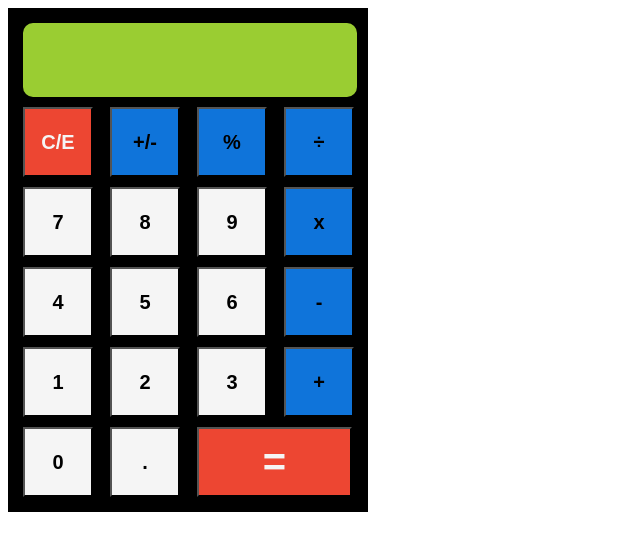
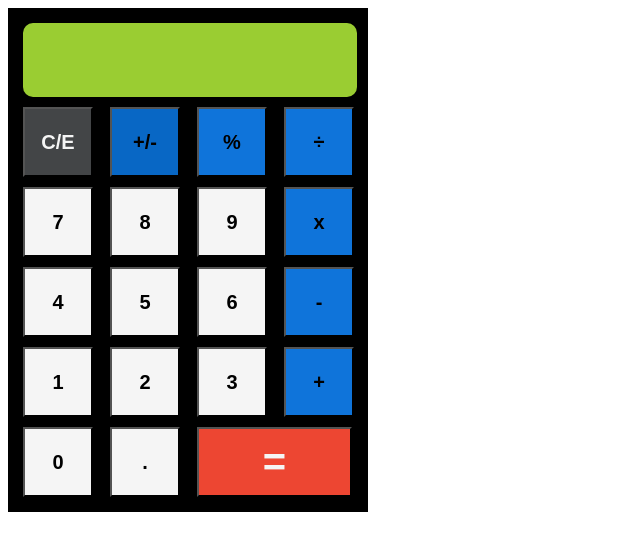
Before and after one commit to David-The-Magnifico/JScript-Haven, a website: page Calculator/index.html in a window 1280 px wide. Shown: the whole page, without its empty margins (0-640 px from the left). Drawn offline with Linux system fonts and the light colour scheme.

Commit message:
Self Task

```diff
--- a/Calculator/index.html
+++ b/Calculator/index.html
@@ -10,8 +10,8 @@
     <div class="main-container">
         <input type="text" id="result">
         <div class="button">
-            <button onclick="refreshInput()" style="background: #ed4632; color: whitesmoke">C/E</button>
-            <button onclick="addToInput('-')" style="background: #0f74da">+/-</button>
+            <button onclick="refreshInput()" style="background: #434547; color: rgb(245, 245, 245)">C/E</button>
+            <button onclick="addToInput('-')" style="background: #0867c5">+/-</button>
             <button onclick="addToInput('%')" style="background: #0f74da">%</button>
             <button class="colour" onclick="addToInput('/')" style="background: #0f74da">÷</button>
             <button onclick="addToInput('7')">7</button>
```
